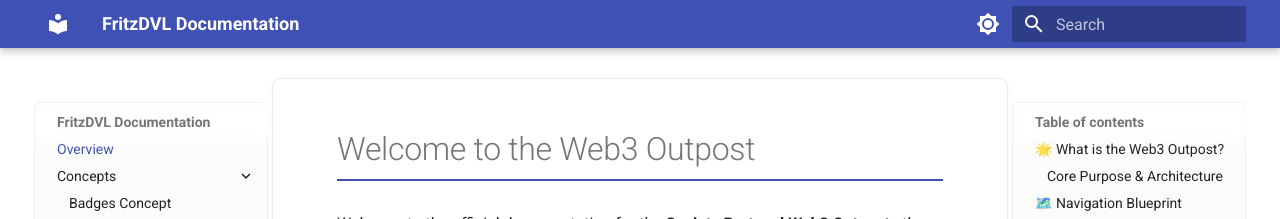
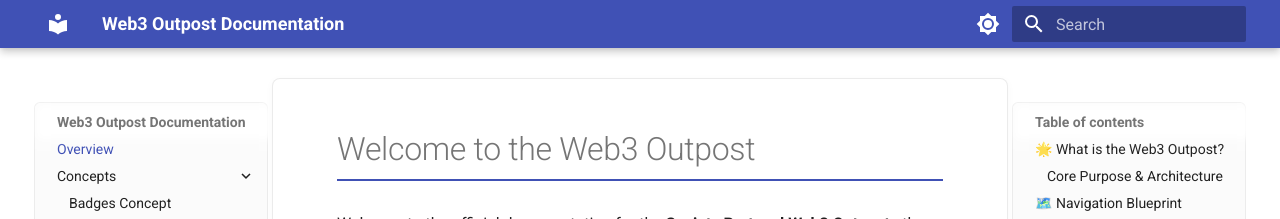
Before and after one commit to SocietyProtocol/docs, an MkDocs documentation site: the page built from docs/index.md, in a window 1280 px wide. Shown: the top 219 px of the page. Built offline with MkDocs 1.6.1 and Material for MkDocs 9.7.7, drawn with Linux system fonts in a browser that asks for light colours.

Commit message:
Clean of FritzDVL refences

```diff
--- a/mkdocs.yml
+++ b/mkdocs.yml
@@ -1,4 +1,4 @@
-site_name: FritzDVL Documentation
+site_name: Web3 Outpost Documentation
 site_description: Project Documentation and Technical Specs
 
 theme:
```
Also changed, not shown: site/404.html, site/badges/ecosystem/index.html, site/badges/governance-core/index.html, site/badges/overview/index.html, site/badges/vip-rooms/index.html, site/concepts/badges/index.html, site/concepts/codebase-vs-instances/index.html, site/concepts/genesis-energy/index.html, site/concepts/outpost-launchpad/index.html, site/concepts/spec-token/index.html, site/directories/partners/index.html, site/directories/team-advisors/index.html, site/guides/create-badges/index.html, site/guides/faq/index.html, 4 more files.
